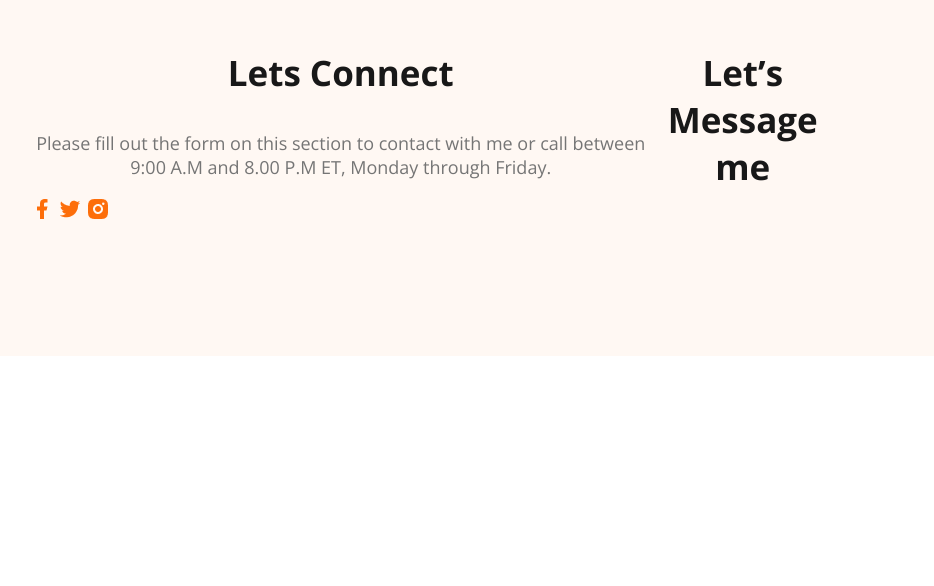
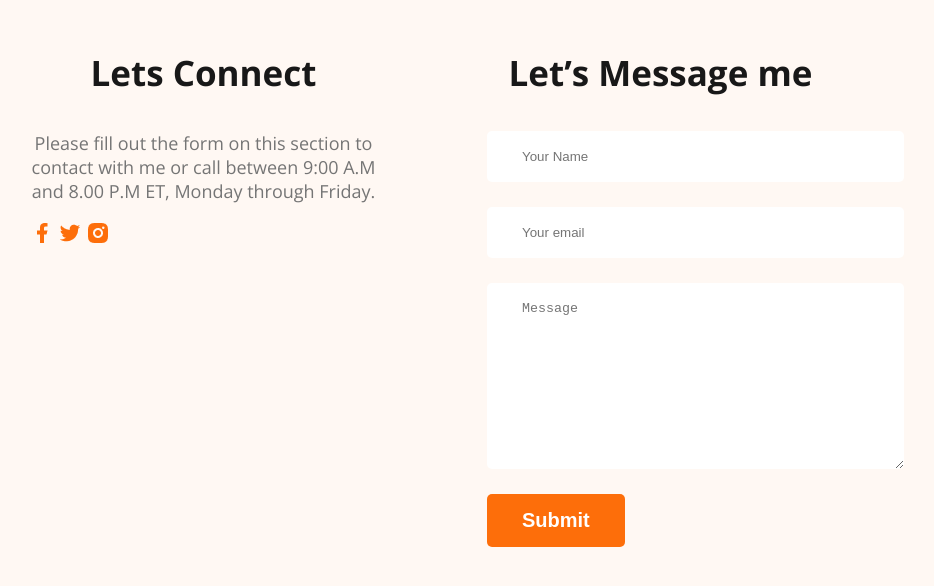
Before and after one commit to Its-Rafin/webdeveloper-protfolio, a plain HTML site: page index.html in a window 1280 px wide. Shown: the part 3427-4013 px from the top of the page, without its empty margins (208-1142 px from the left). Before the commit the page ends 3791 px from the top, so only its background shows below. Drawn offline with nearby package versions, Linux system fonts and the light colour scheme.

Commit message:
added footer section

```diff
--- a/index.html
+++ b/index.html
@@ -174,6 +174,12 @@
         </div>
         <div class="footer-column">
             <h3 class="section-title">Let’s Message me</h3>
+            <form class="contact" action="">
+                <input type="text" placeholder="Your Name">
+                <input type="email" name="" placeholder="Your email" id="">
+                <textarea name="" placeholder="Message" id="" cols="30" rows="10"></textarea>
+                <input class="primary-btn" type="submit" value="Submit">
+            </form>
         </div>
     </footer>
 
--- a/styles/portfolio.css
+++ b/styles/portfolio.css
@@ -195,4 +195,20 @@ footer{
     display: flex;
     padding: 130px 230px;
     margin-top: 130px;
+    gap: 110px;
 }
+.footer-column{
+    width: 50%;
+}
+.social-link a{
+    margin-right: 24px;
+}
+.contact input[type="text"], .contact input[type="email"], textarea{
+    display: block;
+    margin-bottom: 25px;
+    padding: 18px 35px;
+    color: #757575;
+    border: none;
+    border-radius: 5px;
+    width: 100%;
+}
```
